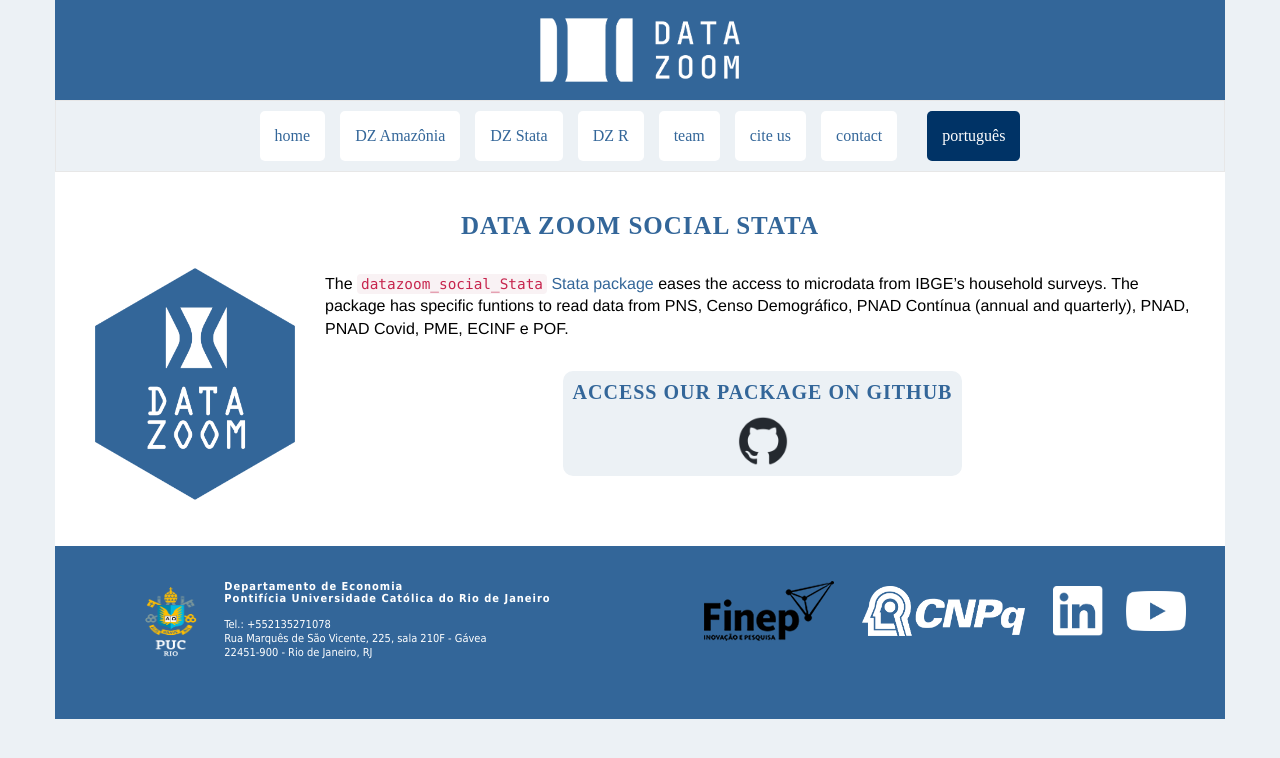
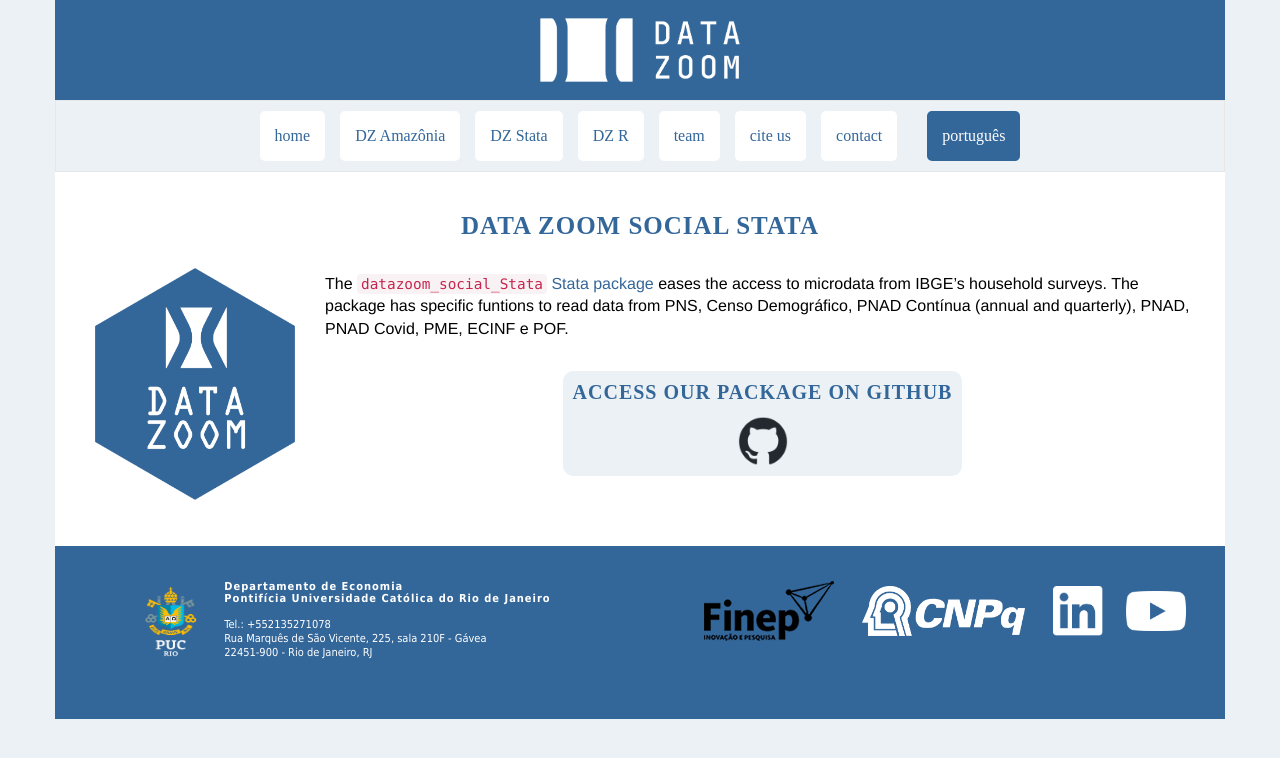
Before and after one commit to datazoompuc/datazoompuc.github.io, a Jekyll site: the page built from en/dz_stata.md, in a window 1280 px wide. Shown: the top 758 px of the page. Built offline with Jekyll 4.4.1, drawn with Linux system fonts in a browser that asks for light colours; nearby versions of some CDN libraries; some web fonts are replaced.

Commit message:
fix blue header-en.html

```diff
--- a/_includes/header-en.html
+++ b/_includes/header-en.html
@@ -17,7 +17,7 @@
 
     /* Botão especial para "português" */
     .menu-item-portugues {
-      background-color: #003366;  /* azul escuro */
+      background-color: #336699;  /* azul escuro */
       color: #ffffff !important; /* texto branco */
       border-radius: 5px;
       padding: 8px 15px;
@@ -25,7 +25,7 @@
       transition: background-color 0.3s ease, color 0.3s ease;
     }
     .menu-item-portugues:hover {
-      background-color: #0055aa;
+      background-color: #336699;
       color: #ffffff !important;
     }
   </style>
```
